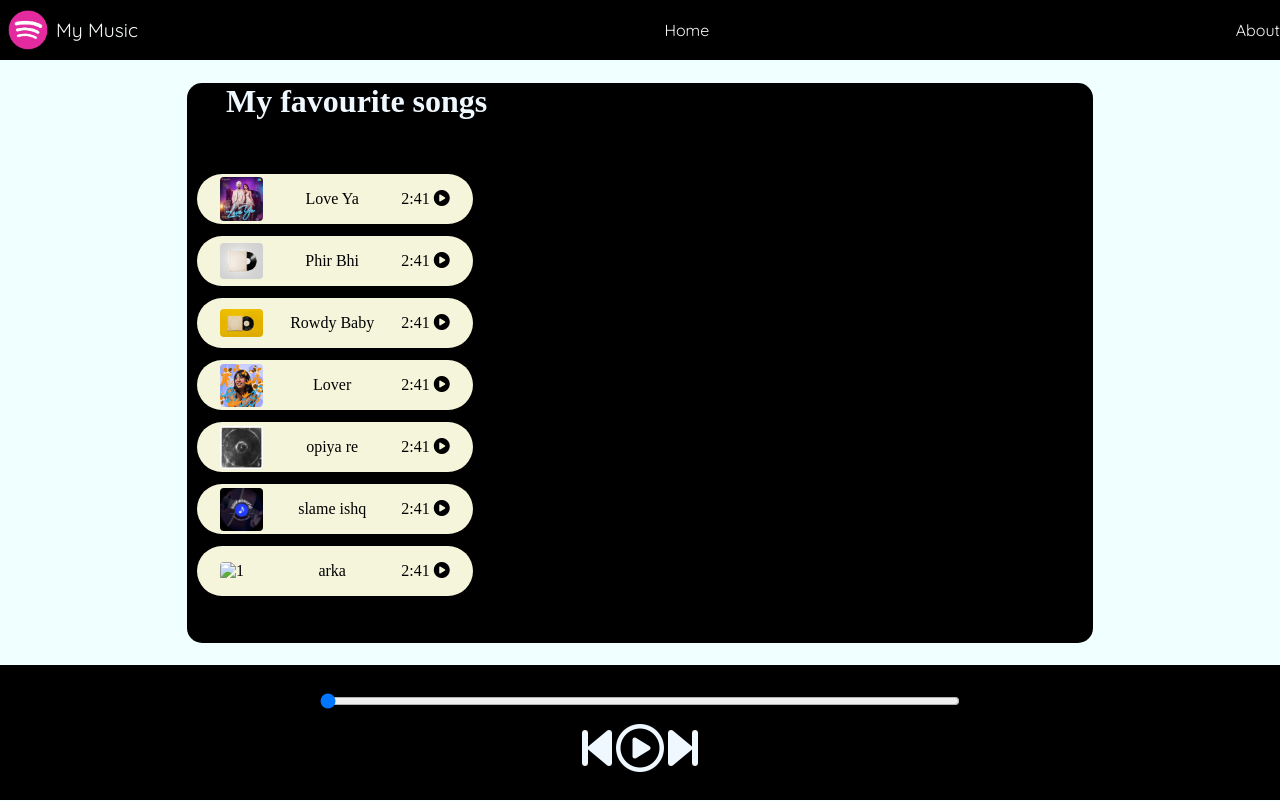
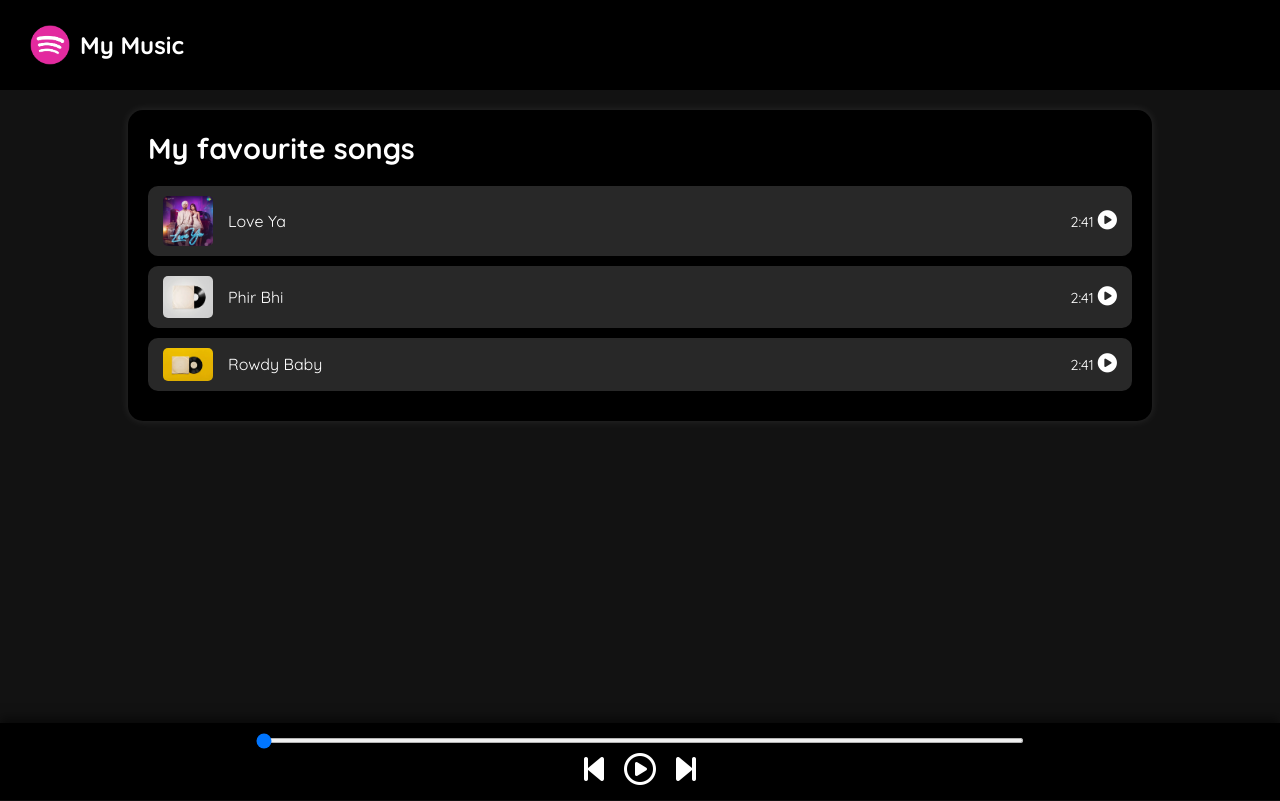
Before and after one commit to arka79/my-music, a plain HTML site: page index.html in a window 1280 px wide. Drawn offline with Linux system fonts and the light colour scheme; a web font is replaced by a local one.

Commit message:
Updated music player UI and fixed JS issues

```diff
--- a/index.html
+++ b/index.html
@@ -11,8 +11,6 @@
     <nav>
         <ul>
             <li class="brand"><img src="spotify-logo_1080029-98.webp" alt="Logo">My Music</li>
-            <li>Home</li>
-            <li>About</li>
         </ul>
     </nav>
     <div class="container">
@@ -34,26 +32,8 @@
                     <span class="songName">Love Ya</span>
                     <span class="songlistplay"><span class="timestamp">2:41  <i class="fas songitemplay fa-play-circle"></i></span>  </span>
                 </div>
-                <div class="songItem">
-                    <img src="1.webp" alt="1">
-                    <span class="songName">Love Ya</span>
-                    <span class="songlistplay"><span class="timestamp">2:41  <i class="fas songitemplay fa-play-circle"></i></span>  </span>
-                </div>
-                <div class="songItem">
-                    <img src="1.webp" alt="1">
-                    <span class="songName">Love Ya</span>
-                    <span class="songlistplay"><span class="timestamp">2:41  <i class="fas songitemplay fa-play-circle"></i></span>  </span>
-                </div>
-                <div class="songItem">
-                    <img src="1.webp" alt="1">
-                    <span class="songName">Love Ya</span>
-                    <span class="songlistplay"><span class="timestamp">2:41  <i class="fas songitemplay fa-play-circle"></i></span>  </span>
-                </div>
-                <div class="songItem">
-                    <img src="1.webp" alt="1">
-                    <span class="songName">Love Ya</span>
-                    <span class="songlistplay"><span class="timestamp">2:41  <i class="fas songitemplay fa-play-circle"></i></span>  </span>
-                </div>
+
+
 
 
             </div>
--- a/script.js
+++ b/script.js
@@ -6,14 +6,14 @@ let next = document.getElementById('next');
 let bar = document.getElementById('progbar');
 let songItems = Array.from(document.getElementsByClassName('songItem'));
 
+
 let songs = [
     { songname: "Love Ya", filepath: "1.mp3", coverpath: "1.webp" },
     { songname: "Phir Bhi", filepath: "2.mp3", coverpath: "2.webp" },
     { songname: "Rowdy Baby", filepath: "3.mp3", coverpath: "3.webp" },
     { songname: "Lover", filepath: "4.mp3", coverpath: "4.webp" },
     { songname: "opiya re", filepath: "5.mp3", coverpath: "5.webp" },
-    { songname: "slame ishq", filepath: "6.mp3", coverpath: "6.webp" },
-    { songname: "arka", filepath: "7.mp3", coverpath: "7.webp" },
+    { songname: "salame ishq", filepath: "6.mp3", coverpath: "6.webp" },
 ]
 
 songItems.forEach((element, i) => {
--- a/styles.css
+++ b/styles.css
@@ -1,99 +1,184 @@
-
 @import url('https://fonts.googleapis.com/css2?family=Fascinate+Inline&family=Quicksand:wght@300..700&display=swap');
 
-*{
+* {
     padding: 0;
     margin: 0;
+    box-sizing: border-box;
+}
 
+body {
+    background-color: #121212;
+    color: white;
+    font-family: "Quicksand", sans-serif;
 }
-body{
-    background-color: azure;
+
+/* Navigation Bar */
+nav {
+    background-color: black;
+    padding: 15px 0;
 }
-nav{
-    font-family: "Quicksand", sans-serif;
 
-}
-nav ul{
+nav ul {
     display: flex;
-    background-color: black;
-    list-style-type: none;
-    height: 60px;
-    color: rgb(246, 249, 249);
     align-items: center;
     justify-content: space-between;
+    list-style-type: none;
+    padding: 0 20px;
+}
 
+.brand {
+    display: flex;
+    align-items: center;
+    font-size: 1.5rem;
+    font-weight: bold;
 }
-.brand img{
+
+.brand img {
     filter: invert(100%);
     width: 40px;
-    padding:0 8px ;
+    margin-right: 10px;
+}
 
+nav ul li {
+    cursor: pointer;
+    padding: 10px;
+    transition: color 0.3s ease;
 }
-.brand{
+
+nav ul li:hover {
+    color: #1db954;
+}
+
+/* Main Content */
+.container {
+    width: 80%;
+    margin: 20px auto;
+    background: black;
+    border-radius: 15px;
+    padding: 20px;
+    box-shadow: 0 0 10px rgba(255, 255, 255, 0.1);
+}
+
+.container h1 {
+    font-size: 1.8rem;
+    margin-bottom: 15px;
+}
+
+/* Song List */
+.songItemcontainer {
+    margin-top: 20px;
+}
+
+.songItem {
     display: flex;
     align-items: center;
+    justify-content: space-between;
+    background: #282828;
+    color: white;
+    border-radius: 10px;
+    padding: 10px 15px;
+    margin-bottom: 10px;
+    transition: transform 0.2s, background 0.3s;
+}
+
+.songItem:hover {
+    background: #1db954;
+    transform: scale(1.02);
+}
+
+.songItem img {
+    width: 50px;
+    border-radius: 5px;
+}
+
+.songName {
+    flex: 1;
+    margin-left: 15px;
+    font-size: 1rem;
+}
+
+.timestamp {
+    margin-left: auto;
+    font-size: 0.9rem;
+}
+
+.songlistplay i {
     font-size: 1.2rem;
+    cursor: pointer;
+    transition: color 0.3s ease;
 }
-.container{
-    min-height: 70vh;
-    background-color: black;
-    color: aliceblue;
-    font-family: 'Times New Roman', Times, serif;
-   display: flex;
-   margin: 23px auto;
-   width: 70%;
-   border-radius: 15px;
-   padding-left: 10px;
+
+.songlistplay i:hover {
+    color: #1db954;
 }
-.container h1{
-    margin-left: 9px;
-    padding-left: 20px;
 
-}
-.bottom{
-    position: sticky;
-    height: 135px;
-    background-color: black;
+/* Bottom Play Bar */
+.bottom {
+    position: fixed;
+    width: 100%;
     bottom: 0;
+    background: black;
     display: flex;
     align-items: center;
     justify-content: center;
-    color: aliceblue;
     flex-direction: column;
+    padding: 15px 0;
+    box-shadow: 0 -5px 10px rgba(0, 0, 0, 0.5);
+}
 
-}
-.icons{
-    margin-top: 15px;
-}
-.icons{
+#progbar {
+    width: 60%;
+    height: 5px;
+    background: #1db954;
+    border-radius: 5px;
     cursor: pointer;
 }
-#progbar{
-width: 50vw;
+
+.icons {
+    margin-top: 10px;
+    display: flex;
+    gap: 20px;
 }
-.songItem{
-height: 50px;
-display: flex;
-background-color: beige;
-color: black;
-width: 95%;
-margin: 12px 0;
-justify-content: space-between;
-align-items: center;
-border-radius: 30px;
+
+.icons i {
+    font-size: 2rem;
+    cursor: pointer;
+    transition: color 0.3s ease;
 }
-.songItem img{
-width: 43px;
-margin:0 23px ;
-border-radius: 4px;
+
+.icons i:hover {
+    color: #1db954;
 }
-.timestamp{
-    margin: 0 23px;
+
+/* Responsive Design */
+@media (max-width: 768px) {
+    .container {
+        width: 95%;
+        padding: 15px;
+        padding-bottom: 5rem;
+    }
+
+    nav ul {
+        flex-direction: column;
+        text-align: center;
+    }
+
+    .songItem {
+        flex-direction: column;
+        align-items: center;
+        text-align: center;
+    }
+
+    .songName {
+        margin-left: 0;
+        margin-top: 10px;
+    }
+
+    .icons {
+        gap: 15px;
+    }
+
+    #progbar {
+        width: 80%;
+    }
 }
-.songItemcontainer{
-    margin-top: 54px;
-}
-.songinfo{
-    position: absolute;
-    left: 25vw;
-}
```
Also changed, not shown: 1 other file.
